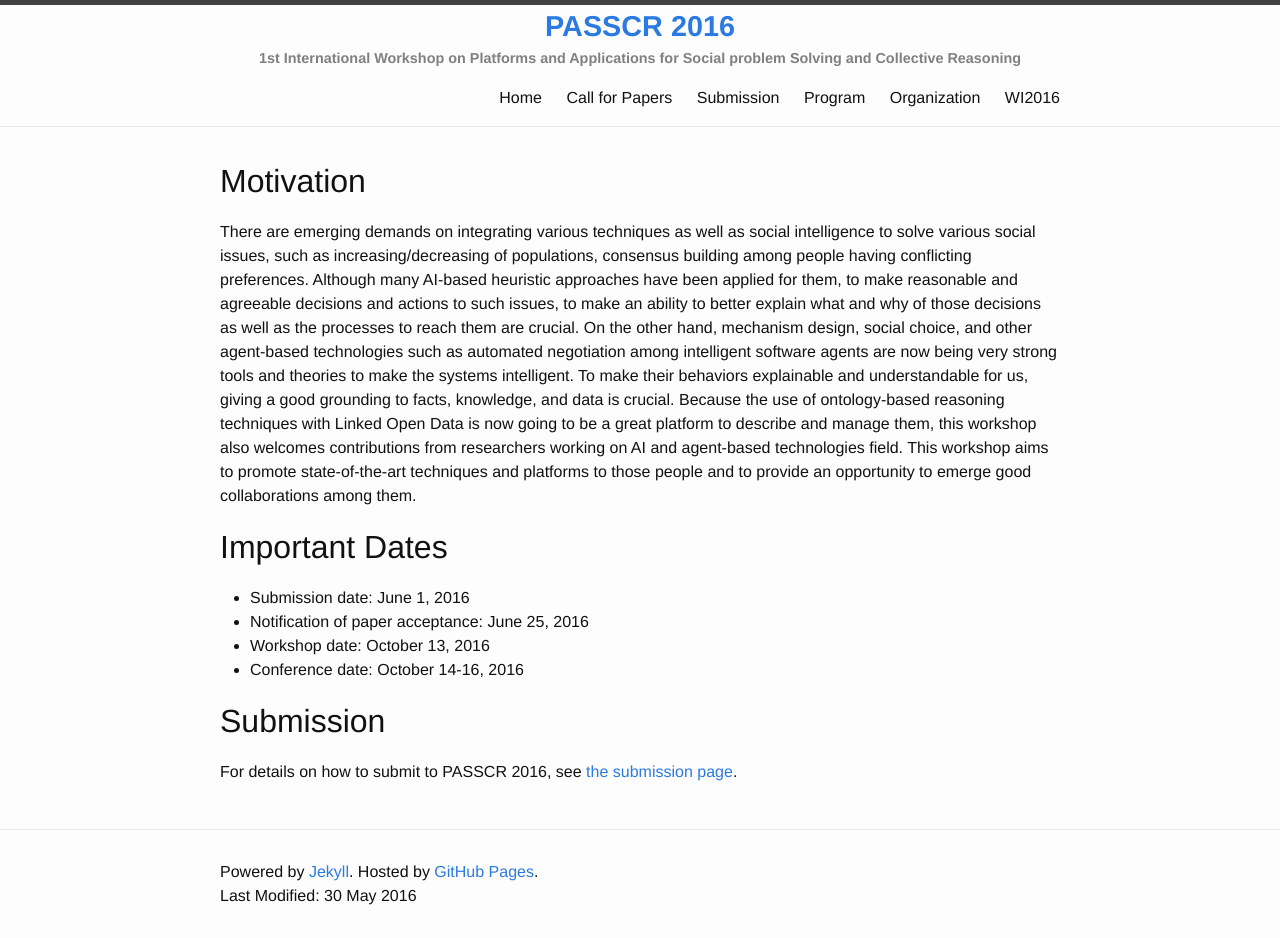
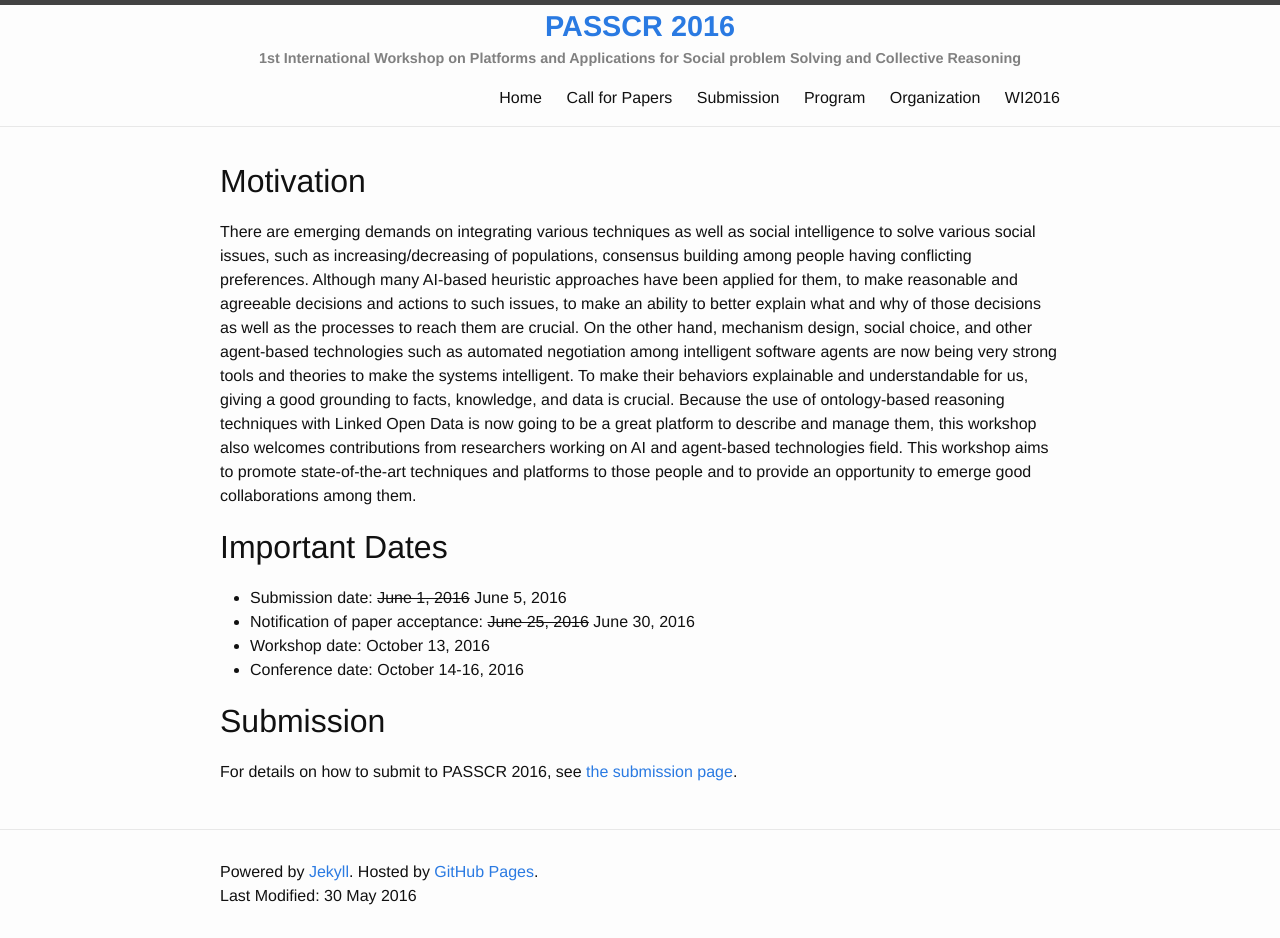
Before and after one commit to passcr/passcr.github.io, a Jekyll site: the page built from index.md, in a window 1280 px wide. Built offline with Jekyll 4.4.1, drawn with Linux system fonts in a browser that asks for light colours.

Commit message:
modified important dates

```diff
--- a/index.md
+++ b/index.md
@@ -8,8 +8,8 @@ There are emerging demands on integrating various techniques as well as social i
 
 # Important Dates
 
-* Submission date: June 1, 2016
-* Notification of paper acceptance: June 25, 2016
+* Submission date: ~~June 1, 2016~~ June 5, 2016
+* Notification of paper acceptance: ~~June 25, 2016~~ June 30, 2016
 * Workshop date: October 13, 2016
 * Conference date: October 14-16, 2016
 
```
